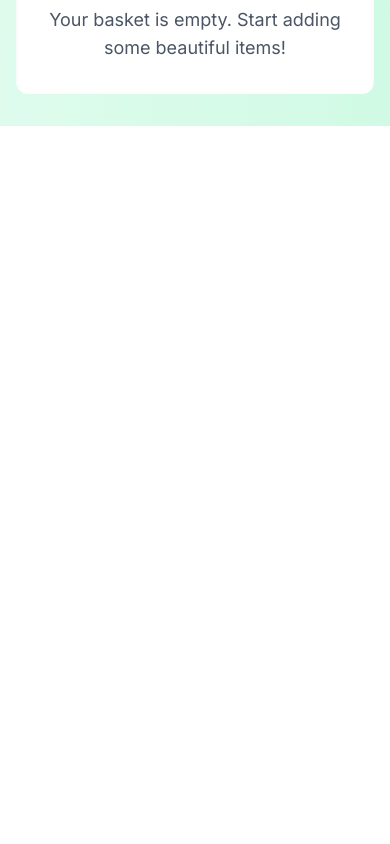
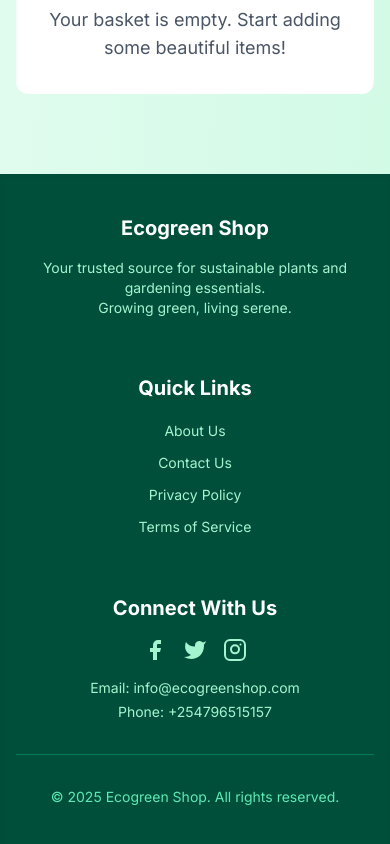
Before and after one commit to Nduhiu17/ecogreen-shop, a React (Vite) app: page / in a window 390 px wide. Shown: the part 5026-5870 px from the top of the page. Before the commit the page ends 5152 px from the top, so only its background shows below. Built offline with nearby package versions, Linux system fonts and the light colour scheme.

Commit message:
add phone number to the footer

```diff
--- a/src/App.jsx
+++ b/src/App.jsx
@@ -587,11 +587,97 @@ const FloatingWhatsAppButton = () => {
   );
 };
 
+// Footer Component
+const Footer = () => {
+  return (
+    <footer className="bg-emerald-900 text-white py-10 px-4 sm:px-6 mt-12 shadow-inner">
+      <div className="container mx-auto grid grid-cols-1 md:grid-cols-3 gap-8 text-center md:text-left">
+        {/* Company Info */}
+        <div className="mb-6 md:mb-0">
+          <h4 className="text-xl font-bold mb-4 font-inter">Ecogreen Shop</h4>
+          <p className="text-emerald-200 text-sm">
+            Your trusted source for sustainable plants and gardening essentials.
+            <br />
+            Growing green, living serene.
+          </p>
+        </div>
+
+        {/* Quick Links */}
+        <div className="mb-6 md:mb-0">
+          <h4 className="text-xl font-bold mb-4 font-inter">Quick Links</h4>
+          <ul className="space-y-2">
+            <li>
+              <a href="#" className="text-emerald-200 hover:text-emerald-50 transition-colors duration-200 text-sm">
+                About Us
+              </a>
+            </li>
+            <li>
+              <a href="#" className="text-emerald-200 hover:text-emerald-50 transition-colors duration-200 text-sm">
+                Contact Us
+              </a>
+            </li>
+            <li>
+              <a href="#" className="text-emerald-200 hover:text-emerald-50 transition-colors duration-200 text-sm">
+                Privacy Policy
+              </a>
+            </li>
+            <li>
+              <a href="#" className="text-emerald-200 hover:text-emerald-50 transition-colors duration-200 text-sm">
+                Terms of Service
+              </a>
+            </li>
+          </ul>
+        </div>
+
+        {/* Social Media & Contact */}
+        <div>
+          <h4 className="text-xl font-bold mb-4 font-inter">Connect With Us</h4>
+          <div className="flex justify-center md:justify-start space-x-4 mb-4">
+            {/* Facebook */}
+            <a href="https://facebook.com" target="_blank" rel="noopener noreferrer" className="text-emerald-200 hover:text-emerald-50 transition-colors duration-200">
+              <svg fill="currentColor" strokeLinecap="round" strokeLinejoin="round" strokeWidth="2" className="w-6 h-6" viewBox="0 0 24 24">
+                <path d="M18 2h-3a5 5 0 00-5 5v3H7v4h3v8h4v-8h3l1-4h-4V7a1 1 0 011-1h3z"></path>
+              </svg>
+            </a>
+            {/* Twitter */}
+            <a href="https://twitter.com" target="_blank" rel="noopener noreferrer" className="text-emerald-200 hover:text-emerald-50 transition-colors duration-200">
+              <svg fill="currentColor" strokeLinecap="round" strokeLinejoin="round" strokeWidth="2" className="w-6 h-6" viewBox="0 0 24 24">
+                <path d="M23 3a10.9 10.9 0 01-3.14 1.53 4.48 4.48 0 00-7.86 3v1A10.66 10.66 0 013 4s-4 9 5 13a11.64 11.64 0 01-7 2c9 5 20 0 20-11.5a4.5 4.5 0 00-.08-.83A7.72 7.72 0 0023 3z"></path>
+              </svg>
+            </a>
+            {/* Instagram */}
+            <a href="https://instagram.com" target="_blank" rel="noopener noreferrer" className="text-emerald-200 hover:text-emerald-50 transition-colors duration-200">
+              <svg fill="none" stroke="currentColor" strokeLinecap="round" strokeLinejoin="round" strokeWidth="2" className="w-6 h-6" viewBox="0 0 24 24">
+                <rect width="20" height="20" x="2" y="2" rx="5" ry="5"></rect>
+                <path d="M16 11.37a4 4 0 11-8 0 4 4 0 018 0z"></path>
+                <path d="M17.5 6.5h.01"></path>
+              </svg>
+            </a>
+          </div>
+          <p className="text-emerald-200 text-sm">
+            Email: info@ecogreenshop.com
+          </p>
+          <p className="text-emerald-200 text-sm mt-1">
+            Phone: +254796515157
+          </p>
+        </div>
+      </div>
+
+      {/* Copyright */}
+      <div className="border-t border-emerald-700 mt-8 pt-8 text-center">
+        <p className="text-emerald-300 text-sm">
+          &copy; {new Date().getFullYear()} Ecogreen Shop. All rights reserved.
+        </p>
+      </div>
+    </footer>
+  );
+};
+
 // Main App component
 function App() {
   return (
     <CartProvider>
-      <div className="min-h-screen bg-gradient-to-br from-emerald-50 to-emerald-100 font-inter">
+      <div className="min-h-screen bg-gradient-to-br from-emerald-50 to-emerald-100 font-inter flex flex-col"> {/* Added flex-col to enable footer to push to bottom */}
         <Navbar /> {/* Added the Navbar component */}
         {/* Enhanced Header Section */}
         <header className="relative bg-gradient-to-r from-emerald-700 to-emerald-900 text-white text-center py-16 sm:py-24 px-4 shadow-xl">
@@ -605,7 +691,7 @@ function App() {
           </div>
         </header>
 
-        <main className="container mx-auto grid grid-cols-1 gap-8 sm:gap-10 px-4 py-8"> {/* Adjusted padding-top and bottom padding */}
+        <main className="container mx-auto grid grid-cols-1 gap-8 sm:gap-10 px-4 py-8 flex-grow"> {/* Added flex-grow */}
           <div className="col-span-1">
             <ProductList />
           </div>
@@ -615,6 +701,7 @@ function App() {
         </main>
         <GlobalModal />
         <FloatingWhatsAppButton /> {/* Add the floating WhatsApp button here */}
+        <Footer /> {/* Add the Footer component here */}
       </div>
     </CartProvider>
   );
```
